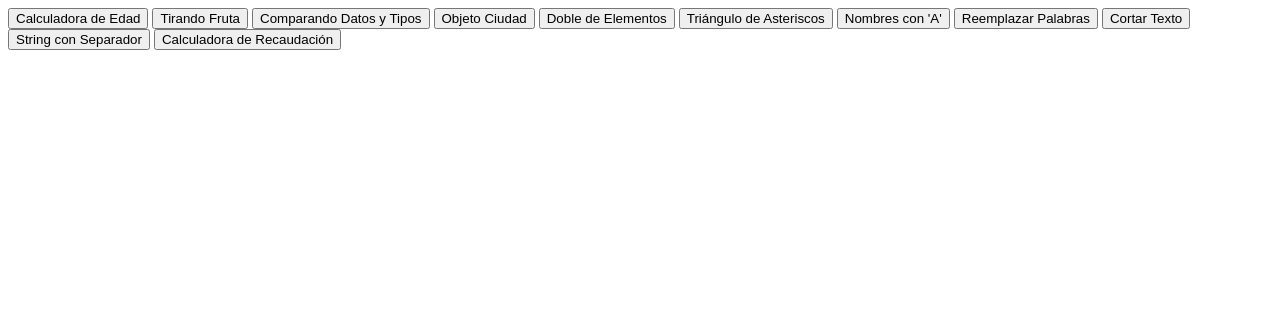
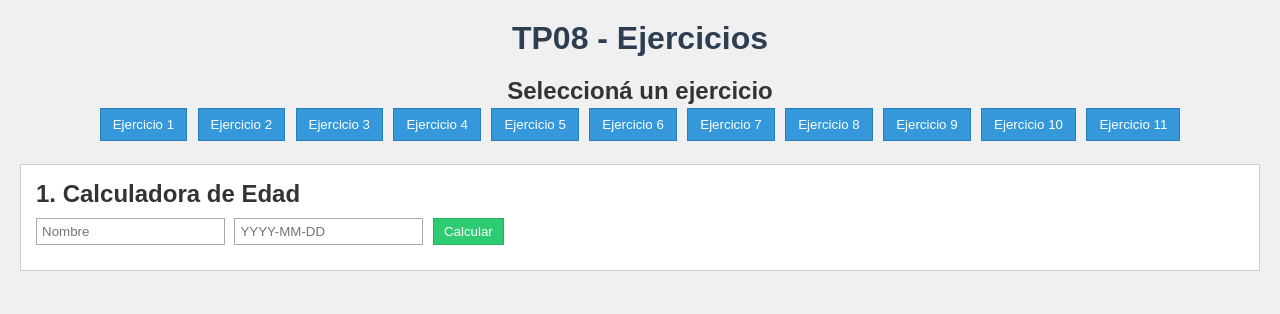
Before and after one commit to Bruno2Roth/TP08_INTRODUCCION, a plain HTML site: page index.html in a window 1280 px wide. Drawn offline with Linux system fonts and the light colour scheme.

Commit message:
terminado

```diff
--- a/index.html
+++ b/index.html
@@ -4,20 +4,132 @@
 <head>
   <meta charset="UTF-8">
   <meta name="viewport" content="width=device-width, initial-scale=1.0">
-  <title>TP08_INTRODUCCION</title>
+  <title>TP08 - Ejercicios</title>
   <link rel="stylesheet" href="style.css">
   <script src="js/ejercicio.js"></script>
   <script src="js/utils.js"></script>
 </head>
 
-  <button onclick="calcularEdad(document.getElementById('fechaEdad').value, document.getElementById('nombreEdad').value)">Calculadora de Edad</button>
-  <button onclick="tirarFruta(document.getElementById('ejercicioSeleccionado').value)">Tirando Fruta</button>
-  <button onclick="compararDatos()">Comparando Datos y Tipos</button>
-  <button onclick="yoObjeto()">Objeto Ciudad</button>
-  <button onclick="doblarArray(document.getElementById('arrayNumeros').value)">Doble de Elementos</button>
-  <button onclick="dibujarTriangulos()">Triángulo de Asteriscos</button>
-  <button onclick="filtrarNombres(document.getElementById('nombresInput').value)">Nombres con 'A'</button>
-  <button onclick="reemplazarPalabra(document.getElementById('textoOriginal').value,document.getElementById('palabraBuscar').value,document.getElementById('palabraReemplazo').value)">Reemplazar Palabras</button>
-  <button onclick="cortarTexto(document.getElementById('textoCortar').value, document.getElementById('numCaracteres').value)">Cortar Texto</button>
-  <button onclick="separarLista(document.getElementById('listaSeparador').value)">String con Separador</button>
-  <button onclick="calcularRecaudacion(document.getElementById('pedidosInput').value)">Calculadora de Recaudación</button>
+<body>
+
+  <header>
+    <h1>TP08 - Ejercicios</h1>
+  </header>
+
+  <nav id="menu">
+    <h2>Seleccioná un ejercicio</h2>
+    <button onclick="mostrarEj(1)">Ejercicio 1</button>
+    <button onclick="mostrarEj(2)">Ejercicio 2</button>
+    <button onclick="mostrarEj(3)">Ejercicio 3</button>
+    <button onclick="mostrarEj(4)">Ejercicio 4</button>
+    <button onclick="mostrarEj(5)">Ejercicio 5</button>
+    <button onclick="mostrarEj(6)">Ejercicio 6</button>
+    <button onclick="mostrarEj(7)">Ejercicio 7</button>
+    <button onclick="mostrarEj(8)">Ejercicio 8</button>
+    <button onclick="mostrarEj(9)">Ejercicio 9</button>
+    <button onclick="mostrarEj(10)">Ejercicio 10</button>
+    <button onclick="mostrarEj(11)">Ejercicio 11</button>
+  </nav>
+
+  <section id="ej1">
+    <h2>1. Calculadora de Edad</h2>
+    <input type="text" id="nombreEdad" placeholder="Nombre">
+    <input type="text" id="fechaEdad" placeholder="YYYY-MM-DD">
+    <button
+      onclick="calcularEdad(document.getElementById('fechaEdad').value, document.getElementById('nombreEdad').value)">Calcular</button>
+    <p id="mensaje1"></p>
+  </section>
+
+  <section id="ej2">
+    <h2>2. Tirando Fruta</h2>
+    <input type="text" id="fruta" placeholder="Ingresá una fruta">
+    <button onclick="tirarFruta(document.getElementById('fruta').value)">Buscar</button>
+    <p id="mensaje2"></p>
+  </section>
+
+  <section id="ej3">
+    <h2>3. Comparando Datos y Tipos</h2>
+    <button onclick="compararDatos()">Probar Comparaciones</button>
+    <p id="mensaje3"></p>
+  </section>
+
+  <section id="ej4">
+    <h2>4. Objeto Ciudad</h2>
+    <button onclick="yoObjeto()">Mostrar Ciudad</button>
+    <p id="mensaje4"></p>
+  </section>
+
+  <section id="ej5">
+    <h2>5. Doble de Elementos</h2>
+    <input type="text" id="arrayNumeros" placeholder="Ej: 1,2,3,4">
+    <button onclick="doblarArray(document.getElementById('arrayNumeros').value)">Doblar</button>
+    <p id="mensaje5"></p>
+  </section>
+
+  <section id="ej6">
+    <h2>6. Triángulo de Asteriscos</h2>
+    <button onclick="dibujarTriangulos()">Dibujar</button>
+    <p id="trianguloA1"></p>
+    <p id="trianguloA2"></p>
+    <p id="trianguloA3"></p>
+    <p id="trianguloA4"></p>
+    <p id="trianguloA5"></p>
+
+    <p id="trianguloB1"></p>
+    <p id="trianguloB2"></p>
+    <p id="trianguloB3"></p>
+    <p id="trianguloB4"></p>
+    <p id="trianguloB5"></p>
+  </section>
+
+  <section id="ej7">
+    <h2>7. Nombres con 'A'</h2>
+    <input type="text" id="nombresInput" placeholder="Poné nombres">
+    <button onclick="filtrarNombres(document.getElementById('nombresInput').value)">Filtrar</button>
+    <p id="mensaje7"></p>
+  </section>
+
+  <section id="ej8">
+    <h2>8. Reemplazar Palabras</h2>
+    <input type="text" id="textoOriginal" placeholder="Texto" required>
+    <input type="text" id="palabraBuscar" placeholder="Buscar" required>
+    <input type="text" id="palabraReemplazo" placeholder="Reemplazar" required>
+    <button
+      onclick="reemplazarPalabra(document.getElementById('textoOriginal').value, document.getElementById('palabraBuscar').value, document.getElementById('palabraReemplazo').value)">Reemplazar</button>
+    <p id="mensaje8"></p>
+  </section>
+
+  <section id="ej9">
+    <h2>9. Cortar Texto</h2>
+    <input type="text" id="textoCortar" placeholder="Texto">
+    <input type="number" id="numCaracteres" placeholder="Cantidad">
+    <button
+      onclick="cortarTexto(document.getElementById('textoCortar').value, document.getElementById('numCaracteres').value)">Cortar</button>
+    <p id="mensaje9"></p>
+  </section>
+
+  <section id="ej10">
+    <h2>10. String con Separador</h2>
+    <input type="text" id="listaSeparador" placeholder="Ej: uno,dos,tres">
+    <button onclick="separarLista(document.getElementById('listaSeparador').value)">Separar</button>
+    <p id="mensaje10"></p>
+  </section>
+
+  <section id="ej11">
+    <h2>11. Calculadora de Recaudación</h2>
+    <input type="text" id="pedidosInput" placeholder='Ej: Pizza:15.50,Hamburguesa:8.75'>
+    <button onclick="calcularRecaudacion(document.getElementById('pedidosInput').value)">Calcular</button>
+    <p id="mensaje11"></p>
+  </section>
+
+  <script>
+    function mostrarEj(num) {
+      var secciones = document.getElementsByTagName('section');
+      for (var i = 0; i < secciones.length; i++) secciones[i].style.display = 'none';
+      if (document.getElementById('ej' + num)) document.getElementById('ej' + num).style.display = 'block';
+    }
+    mostrarEj(1);
+  </script>
+
+</body>
+</html>
--- a/style.css
+++ b/style.css
@@ -0,0 +1,74 @@
+* {
+  margin: 0;
+  padding: 0;
+  font-family: Arial, sans-serif;
+}
+
+body {
+  background-color: #f0f0f0;
+  color: #333;
+  padding: 20px;
+}
+
+header {
+  text-align: center;
+  margin-bottom: 20px;
+}
+
+header h1 {
+  color: #2c3e50;
+}
+
+nav#menu {
+  margin-bottom: 20px;
+  text-align: center;
+}
+
+nav#menu button {
+  padding: 8px 12px;
+  margin: 3px;
+  background-color: #3498db;
+  color: white;
+  border: 1px solid #2980b9;
+  cursor: pointer;
+}
+
+nav#menu button:hover {
+  background-color: #2980b9;
+}
+
+section {
+  display: none;
+  background-color: white;
+  padding: 15px;
+  border: 1px solid #ccc;
+  margin-bottom: 20px;
+}
+
+section h2 {
+  margin-bottom: 10px;
+}
+
+section input[type="text"],
+section input[type="number"] {
+  padding: 5px;
+  margin-right: 5px;
+  border: 1px solid #aaa;
+}
+
+section button {
+  padding: 5px 10px;
+  background-color: #2ecc71;
+  color: white;
+  border: 1px solid #27ae60;
+  cursor: pointer;
+}
+
+section button:hover {
+  background-color: #27ae60;
+}
+
+section p {
+  margin-top: 10px;
+  font-weight: bold;
+}
```
Also changed, not shown: Ejercicio.html (deleted, +0 -101 lines), js/utils.js (added).
